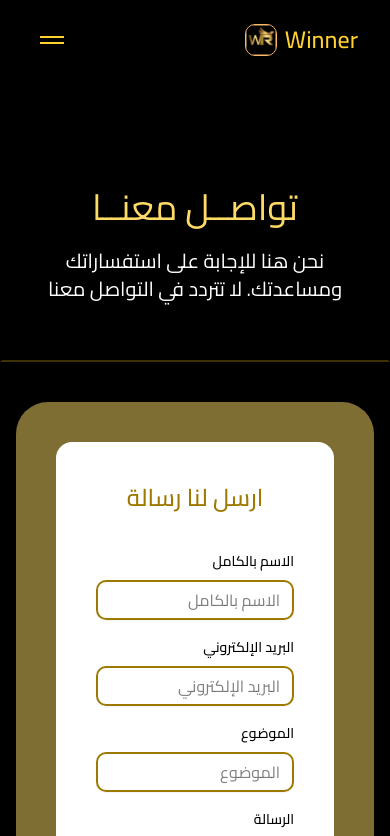
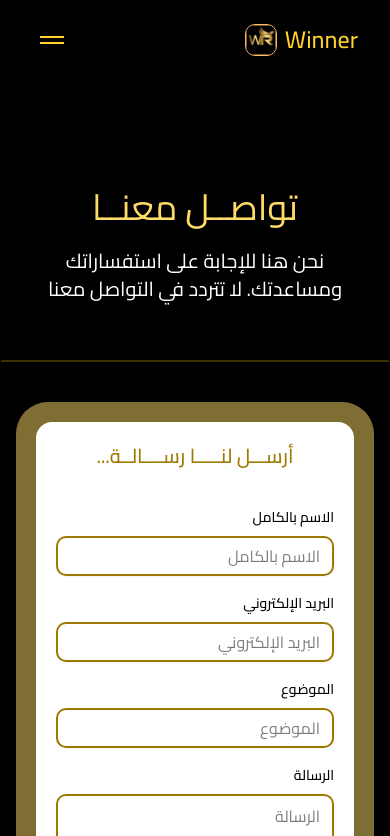
Before and after one commit to odaibishr/winner-app, a React (Vite) app: page /contact in a window 390 px wide. Shown: the top 836 px of the page. Built offline with nearby package versions, Linux system fonts and the light colour scheme.

Commit message:
make the form resposive and add title icon to the form

```diff
--- a/src/components/FormSection.jsx
+++ b/src/components/FormSection.jsx
@@ -3,9 +3,12 @@ import ContactForm from "./ContactForm.jsx";
 const FormSection = () => {
     return (
       <section className="py-10 md:py-20 container">
-          <div className="bg-primary/50 rounded-4xl p-10">
-              <div className="w-full h-full bg-white p-10 rounded-2xl text-center">
-                  <h1 className="text-2xl md:text-4xl text-secondary font-medium mb-10">ارسل لنا رسالة</h1>
+          <div className="bg-primary/50 rounded-4xl p-5 md:p-10">
+              <div className="w-full h-full bg-white p-5 md:p-10 rounded-2xl text-center">
+                  <h1 className="mb-10 flex items-center justify-center gap-1">
+                      <img src="/message.svg" alt="Message" className="hidden md:block w-12 h-12" />
+                      <span className="text-xl md:text-4xl text-secondary font-medium ">أرســـل لنـــــا رســــالــة...</span>
+                  </h1>
                   <ContactForm />
               </div>
           </div>
--- a/src/components/ui/Textarea.jsx
+++ b/src/components/ui/Textarea.jsx
@@ -2,12 +2,12 @@ import * as React from "react"
 
 import { cn } from "../../utils/utils"
 
-function Textarea({ className, ...props }) {
+function    Textarea({ className, ...props }) {
     return (
         <textarea
             data-slot="textarea"
             className={cn(
-                "border-input placeholder:text-muted-foreground focus-visible:border-ring focus-visible:ring-ring/50 aria-invalid:ring-destructive/20 dark:aria-invalid:ring-destructive/40 aria-invalid:border-destructive dark:bg-input/30 flex field-sizing-content min-h-16 w-full rounded-md border bg-transparent px-3 py-2 text-base shadow-xs transition-[color,box-shadow] outline-none focus-visible:ring-[3px] disabled:cursor-not-allowed disabled:opacity-50 md:text-sm",
+                "border-input placeholder:text-muted-foreground focus-visible:border-ring focus-visible:ring-ring/50 aria-invalid:ring-destructive/20 dark:aria-invalid:ring-destructive/40 aria-invalid:border-destructive dark:bg-input/30 flex field-sizing-content min-h-16 md:min-h-25 w-full rounded-md border bg-transparent px-3 py-2 text-base shadow-xs transition-[color,box-shadow] outline-none focus-visible:ring-[3px] disabled:cursor-not-allowed disabled:opacity-50 md:text-sm",
                 className
             )}
             {...props}
```
Also changed, not shown: public/message.svg (added), public/send.svg (added).
